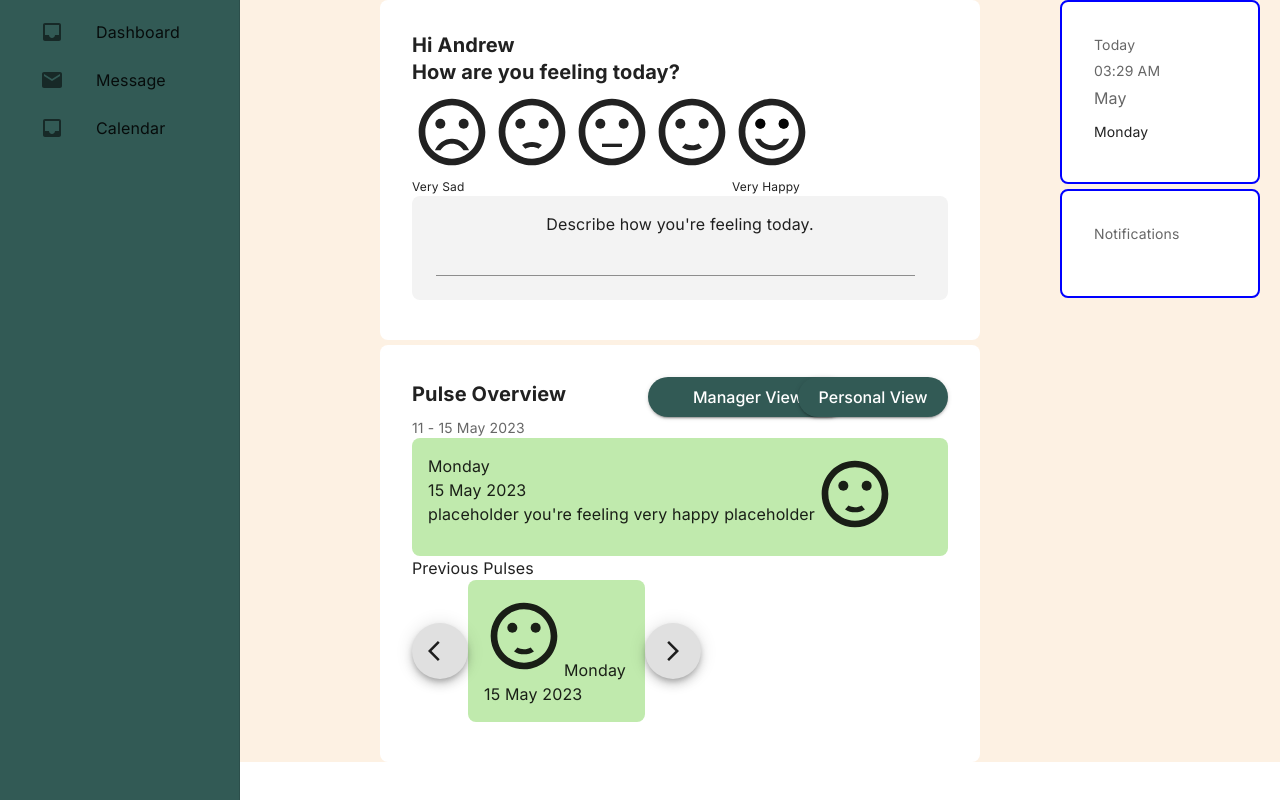
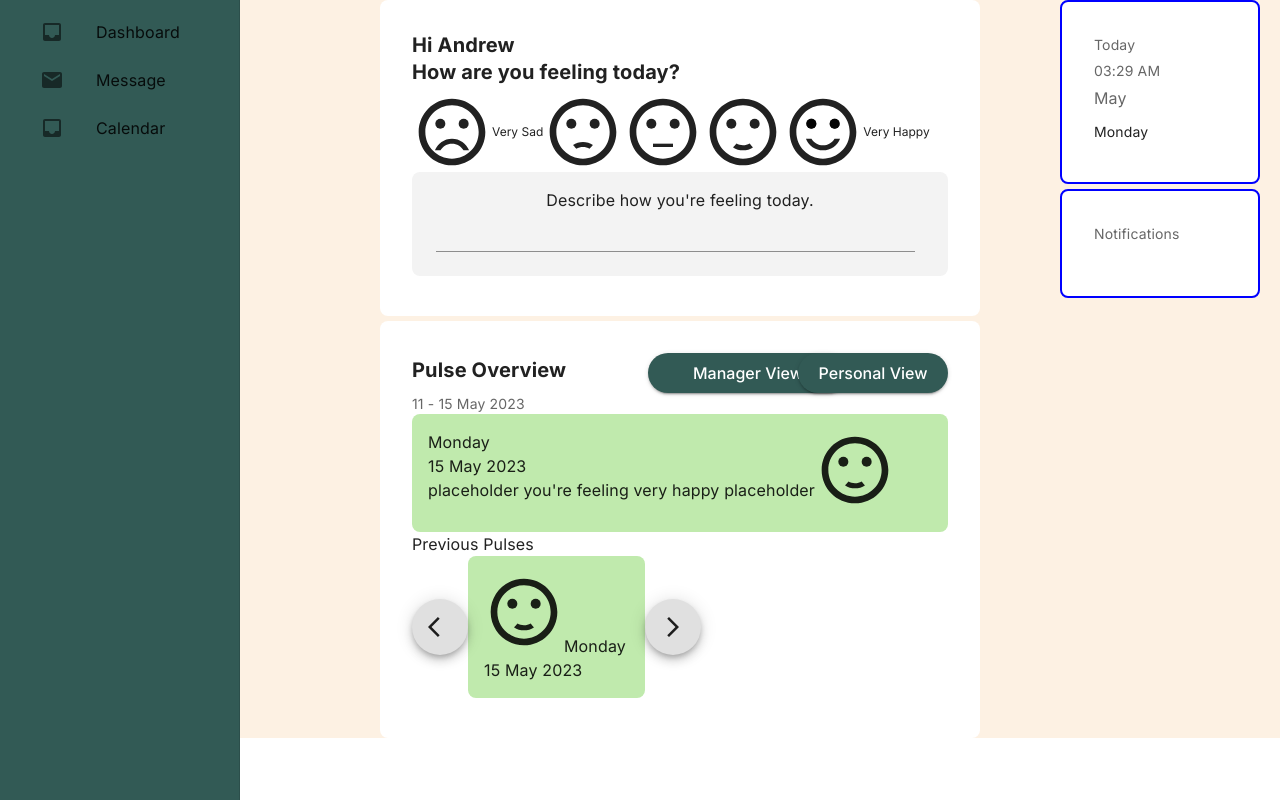
Before and after one commit to project3-bump/frontend, a React (Vite) app: page / in a window 1280 px wide. Built offline with nearby package versions, Linux system fonts and the light colour scheme; no server answers.

Commit message:
Update MoodSelector

```diff
--- a/src/components/Dashboard/MoodSelector.jsx
+++ b/src/components/Dashboard/MoodSelector.jsx
@@ -1,4 +1,4 @@
-import React from "react";
+import React, { useState, useEffect, useRef } from "react";
 import {
   Card,
   CardContent,
@@ -7,6 +7,7 @@ import {
   Button,
   Box,
   TextField,
+  ToggleButton,
 } from "@mui/material";
 import SentimentVeryDissatisfiedIcon from "@mui/icons-material/SentimentVeryDissatisfied";
 import SentimentDissatisfiedIcon from "@mui/icons-material/SentimentDissatisfied";
@@ -17,6 +18,49 @@ import SentimentSatisfiedAltIcon from "@mui/icons-material/SentimentSatisfiedAlt
 const iconSize = 80;
 
 const MoodSelector = () => {
+  const [userID, setUserID] = useState("6463ecfd972c17d8803d1c23");
+  const [moodValue, setMoodValue] = useState("");
+  const didMount = useRef(false);
+  const shouldUpdate = useRef(false);
+
+  const handleToggle = (value) => {
+    // shouldUpdate.current = moodValue !== value;
+    // setMoodValue((prevValue) => (prevValue === value ? null : value));
+    setMoodValue(value);
+  };
+
+  const updateMood = async () => {
+    // if (!shouldUpdate.current) return;
+    const res = await fetch(
+      import.meta.env.VITE_SERVER + `/bump/users/${userID}`,
+      {
+        method: "PATCH",
+        headers: {
+          "Content-Type": "application/json",
+        },
+        body: JSON.stringify({
+          mood: moodValue,
+        }),
+      }
+    );
+
+    if (res.status === 200) {
+      console.log("Registers");
+    } else {
+      alert("an error has occured");
+    }
+  };
+
+  useEffect(() => {
+    // check if this is the first render; don't run the updateMood function if so
+    if (!didMount.current) {
+      didMount.current = true;
+      return;
+    }
+    console.log(moodValue);
+    updateMood();
+  }, [moodValue]);
+
   return (
     <>
       <Box
@@ -32,30 +76,88 @@ const MoodSelector = () => {
         }}
       >
         <CardContent>
-					<Typography
-						variant="h5"
-						gutterBottom
-					>
+          <Typography variant="h5" gutterBottom>
             Hi Andrew <br />
             How are you feeling today?
           </Typography>
 
           <Box sx={{ display: "flex", flexDirection: "row" }}>
             <Box>
+              <ToggleButton
+                sx={{
+                  backgroundColor: moodValue === 1 ? "primary.main" : "inherit",
+                  color: moodValue === 1 ? "white" : "inherit",
+                  border: "none",
+                  padding: 0,
+                }}
+                value={1}
+                checked={moodValue === 1}
+                onChange={() => handleToggle(1)}
+              >
                 <SentimentVeryDissatisfiedIcon sx={{ fontSize: iconSize }} />
                 <Typography sx={{ fontSize: 12 }}>Very Sad</Typography>
+              </ToggleButton>
+            </Box>
+            <Box>
+              <ToggleButton
+                sx={{
+                  backgroundColor: moodValue === 2 ? "primary.main" : "inherit",
+                  color: moodValue === 1 ? "white" : "inherit",
+                  border: "none",
+                  padding: 0,
+                }}
+                value={2}
+                checked={moodValue === 2}
+                onChange={() => handleToggle(2)}
+              >
+                <SentimentDissatisfiedIcon sx={{ fontSize: iconSize }} />
+              </ToggleButton>
+              <ToggleButton
+                sx={{
+                  backgroundColor: moodValue === 3 ? "primary.main" : "inherit",
+                  color: moodValue === 1 ? "white" : "inherit",
+                  border: "none",
+                  padding: 0,
+                }}
+                value={3}
+                checked={moodValue === 3}
+                onChange={() => handleToggle(3)}
+              >
+                <SentimentNeutralIcon sx={{ fontSize: iconSize }} />
+              </ToggleButton>
+              <ToggleButton
+                sx={{
+                  backgroundColor: moodValue === 4 ? "primary.main" : "inherit",
+                  color: moodValue === 1 ? "white" : "inherit",
+                  border: "none",
+                  padding: 0,
+                }}
+                value={4}
+                checked={moodValue === 4}
+                onChange={() => handleToggle(4)}
+              >
+                <SentimentSatisfiedIcon sx={{ fontSize: iconSize }} />
+              </ToggleButton>
+            </Box>
+            <Box>
+              <ToggleButton
+                sx={{
+                  backgroundColor: moodValue === 5 ? "primary.main" : "inherit",
+                  color: moodValue === 1 ? "white" : "inherit",
+                  border: "none",
+                  padding: 0,
+                }}
+                value={5}
+                checked={moodValue === 5}
+                onChange={() => handleToggle(5)}
+              >
+                <SentimentSatisfiedAltIcon sx={{ fontSize: iconSize }} />
+
+                <Typography sx={{ fontSize: 12 }}>Very Happy</Typography>
+              </ToggleButton>
+            </Box>
           </Box>
 
-						<Box>
-							<SentimentDissatisfiedIcon sx={{ fontSize: iconSize }} />
-							<SentimentNeutralIcon sx={{ fontSize: iconSize }} />
-							<SentimentSatisfiedIcon sx={{ fontSize: iconSize }} />
-						</Box>
-						<Box>
-							<SentimentSatisfiedAltIcon sx={{ fontSize: iconSize }} />
-							<Typography sx={{ fontSize: 12 }}>Very Happy</Typography>
-						</Box>
-					</Box>
           <Box
             sx={{
               backgroundColor: "grey.main",
@@ -75,10 +177,7 @@ const MoodSelector = () => {
               noValidate
               autoComplete="off"
             >
-							<TextField
-								id="standard-basic"
-								variant="standard"
-							/>
+              <TextField id="standard-basic" variant="standard" />
             </Box>
           </Box>
         </CardContent>
```
Lines whose indentation alone changed are shown as unchanged.
